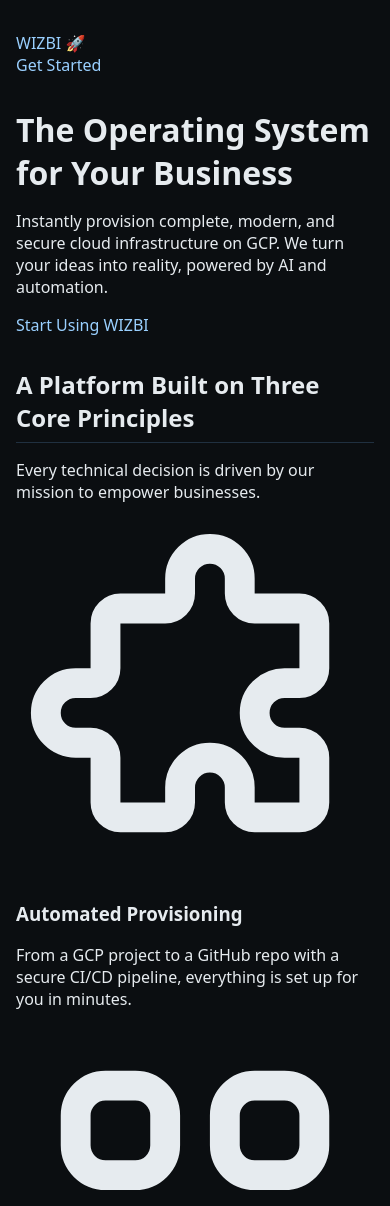
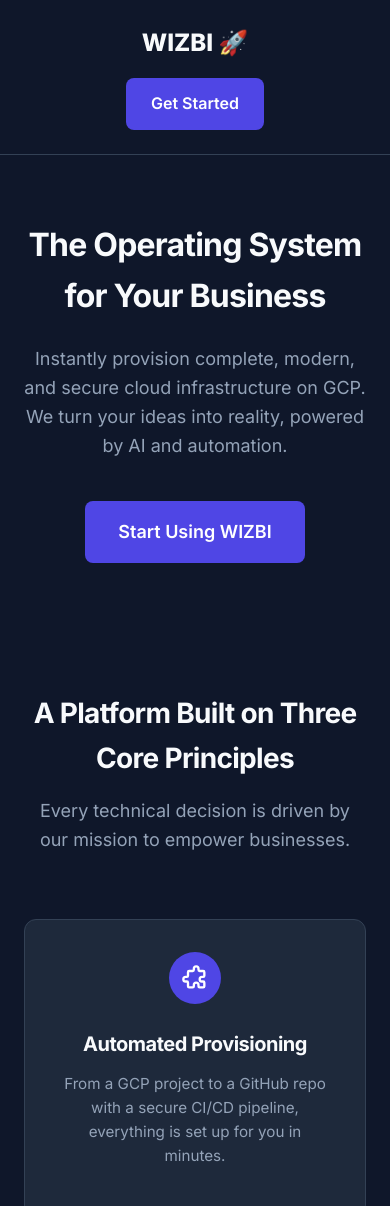
Before and after one commit to bimagics/wizbi-cp, a website: page public/index.html in a window 390 px wide. Shown: the top 1206 px of the page. Drawn offline with Linux system fonts and the light colour scheme.

Commit message:
Update styles.css

```diff
--- a/public/styles.css
+++ b/public/styles.css
@@ -1,45 +1,280 @@
-/* This is the main stylesheet for shared, global styles. */
+/* GENERAL STYLES */
 :root {
-  font-family: ui-sans-serif, system-ui, -apple-system, "Segoe UI", Roboto, "Helvetica Neue", Arial, sans-serif;
-  --background-dark: #0b0e11;
-  --text-primary: #e6ebef;
-  --primary-color: #2d6cdf;
+    --primary-color: #4f46e5;
+    --primary-color-hover: #4338ca;
+    --background-dark: #0f172a;
+    --background-light: #1e293b;
+    --background-card: #1e293b;
+    --border-color: #334155;
+    --text-primary: #f8fafc;
+    --text-secondary: #94a3b8;
+    --font-sans: 'Inter', -apple-system, BlinkMacSystemFont, "Segoe UI", Roboto, "Helvetica Neue", Arial, sans-serif;
+    --shadow-md: 0 4px 6px -1px rgba(0, 0, 0, 0.1), 0 2px 4px -2px rgba(0, 0, 0, 0.1);
 }
 
 body {
-  margin: 0;
-  background: var(--background-dark);
-  color: var(--text-primary);
+    margin: 0;
+    font-family: var(--font-sans);
+    background-color: var(--background-dark);
+    color: var(--text-primary);
+    line-height: 1.6;
+    -webkit-font-smoothing: antialiased;
 }
 
 .container {
-  max-width: 1200px;
-  margin: 2rem auto;
-  padding: 0 1rem;
+    max-width: 1100px;
+    margin: 0 auto;
+    padding: 0 1.5rem;
 }
 
-h1 { margin: 0 0 1rem; font-size: 2rem; }
-h2 { margin: 0 0 1rem; font-size: 1.5rem; border-bottom: 1px solid #203040; padding-bottom: 0.5rem;}
-
-button {
-  background: var(--primary-color);
-  color: #fff;
-  border: 0;
-  padding: 0.75rem 1.25rem;
-  border-radius: 8px;
-  cursor: pointer;
-  font-size: 1rem;
-  transition: filter 0.2s;
+h1, h2, h3 {
+    font-weight: 700;
+    letter-spacing: -0.025em;
+    margin-top: 0;
 }
 
-button:hover {
-  filter: brightness(1.1);
+h1 { font-size: 3rem; }
+h2 { font-size: 2.25rem; }
+h3 { font-size: 1.25rem; }
+
+p {
+    margin-top: 0;
+    color: var(--text-secondary);
 }
 
 a {
-  color: #9ad0ff;
-  text-decoration: none;
+    color: var(--primary-color);
+    text-decoration: none;
+    transition: color 0.2s ease;
 }
+
 a:hover {
-  text-decoration: underline;
+    color: var(--primary-color-hover);
 }
+
+/* BUTTONS */
+.btn {
+    display: inline-block;
+    padding: 0.75rem 1.5rem;
+    border-radius: 0.5rem;
+    font-weight: 600;
+    text-align: center;
+    border: 1px solid transparent;
+    transition: background-color 0.2s, transform 0.1s;
+}
+
+.btn-primary {
+    background-color: var(--primary-color);
+    color: white;
+}
+
+.btn-primary:hover {
+    background-color: var(--primary-color-hover);
+    color: white;
+}
+
+.btn-light {
+    background-color: var(--text-primary);
+    color: var(--primary-color);
+}
+
+.btn-light:hover {
+    background-color: #e0e7ff;
+    color: var(--primary-color);
+}
+
+.btn-lg {
+    padding: 1rem 2rem;
+    font-size: 1.125rem;
+}
+
+/* HEADER */
+.main-header {
+    padding: 1.5rem 0;
+    border-bottom: 1px solid var(--border-color);
+}
+
+.main-header .container {
+    display: flex;
+    justify-content: space-between;
+    align-items: center;
+}
+
+.logo {
+    font-size: 1.5rem;
+    font-weight: 800;
+    color: var(--text-primary);
+}
+
+/* HERO SECTION */
+.hero {
+    text-align: center;
+    padding: 6rem 0;
+}
+
+.hero h1 {
+    max-width: 700px;
+    margin: 0 auto 1.5rem;
+}
+
+.hero .subtitle {
+    max-width: 600px;
+    margin: 0 auto 2.5rem;
+    font-size: 1.125rem;
+    color: var(--text-secondary);
+}
+
+/* FEATURES SECTION */
+.features, .tech-stack {
+    padding: 5rem 0;
+    background-color: var(--background-dark);
+}
+
+.section-header {
+    text-align: center;
+    margin-bottom: 4rem;
+}
+
+.section-header h2 {
+    margin-bottom: 1rem;
+}
+
+.section-header p {
+    font-size: 1.125rem;
+    max-width: 500px;
+    margin: 0 auto;
+}
+
+.features-grid {
+    display: grid;
+    grid-template-columns: repeat(3, 1fr);
+    gap: 2rem;
+}
+
+.feature-card {
+    background-color: var(--background-card);
+    border: 1px solid var(--border-color);
+    border-radius: 0.75rem;
+    padding: 2rem;
+    text-align: center;
+    transition: transform 0.2s, box-shadow 0.2s;
+}
+
+.feature-card:hover {
+    transform: translateY(-5px);
+    box-shadow: 0 10px 15px -3px rgba(0, 0, 0, 0.1), 0 4px 6px -4px rgba(0, 0, 0, 0.1);
+}
+
+.feature-icon {
+    display: inline-flex;
+    padding: 0.75rem;
+    background-color: var(--primary-color);
+    border-radius: 50%;
+    margin-bottom: 1.5rem;
+}
+
+.feature-icon svg {
+    width: 28px;
+    height: 28px;
+    color: white;
+}
+
+.feature-card h3 {
+    margin-bottom: 0.75rem;
+    color: var(--text-primary);
+}
+
+.feature-card p {
+    font-size: 0.95rem;
+}
+
+/* TECH STACK SECTION */
+.tech-stack {
+    background-color: var(--background-light);
+    border-top: 1px solid var(--border-color);
+    border-bottom: 1px solid var(--border-color);
+}
+
+.tech-logos {
+    display: flex;
+    justify-content: center;
+    align-items: center;
+    flex-wrap: wrap;
+    gap: 3rem;
+}
+
+.tech-logos span {
+    font-size: 1.2rem;
+    font-weight: 500;
+    color: var(--text-secondary);
+    opacity: 0.8;
+}
+
+/* CTA SECTION */
+.cta {
+    background-color: var(--primary-color);
+    padding: 5rem 0;
+    text-align: center;
+}
+
+.cta h2 {
+    color: white;
+    margin-bottom: 1rem;
+}
+
+.cta p {
+    color: rgba(255, 255, 255, 0.8);
+    margin-bottom: 2rem;
+}
+
+/* FOOTER */
+.main-footer {
+    padding: 2.5rem 0;
+    text-align: center;
+    border-top: 1px solid var(--border-color);
+}
+
+.main-footer p {
+    margin: 0;
+    font-size: 0.9rem;
+    color: var(--text-secondary);
+}
+
+
+/* RESPONSIVE DESIGN */
+@media (max-width: 992px) {
+    h1 { font-size: 2.5rem; }
+    h2 { font-size: 2rem; }
+
+    .features-grid {
+        grid-template-columns: repeat(2, 1fr);
+    }
+}
+
+@media (max-width: 768px) {
+    .features-grid {
+        grid-template-columns: 1fr;
+    }
+
+    .hero {
+        padding: 4rem 0;
+    }
+
+    .features, .tech-stack, .cta {
+        padding: 4rem 0;
+    }
+
+    .tech-logos {
+        gap: 2rem;
+    }
+}
+
+@media (max-width: 576px) {
+    h1 { font-size: 2rem; }
+    h2 { font-size: 1.75rem; }
+
+    .main-header .container {
+        flex-direction: column;
+        gap: 1rem;
+    }
+}
```
